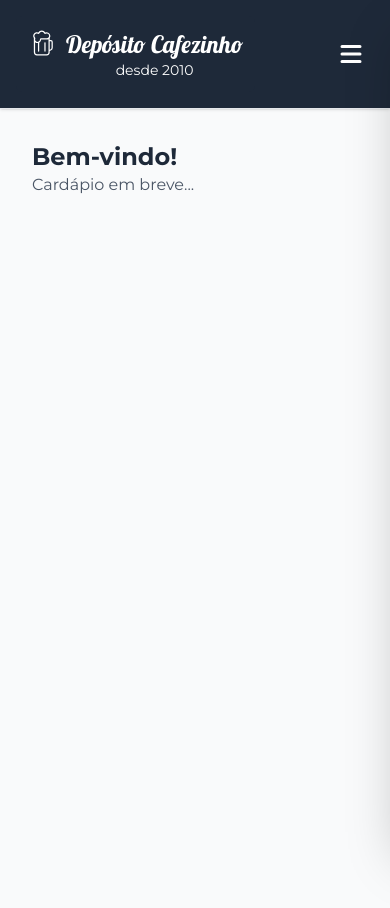
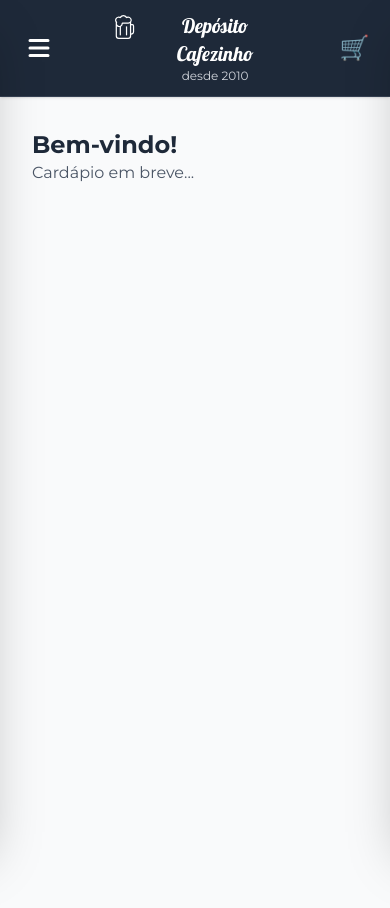
Before and after one commit to flavio16silva/deposito-cafezinho-react, a React (Vite) app: page / in a window 390 px wide. Shown: the top 908 px of the page. Built offline with nearby package versions, Linux system fonts and the light colour scheme.

Commit message:
Navbar: Componente refeito para atender mobile e desktop

```diff
--- a/src/components/navbar.jsx
+++ b/src/components/navbar.jsx
@@ -5,6 +5,7 @@ import { HiMenu, HiX } from "react-icons/hi"
 
 const Navbar = () => {
   const [isMenuOpen, setIsMenuOpen] = useState(false)
+  const [isCarrinhoOpen, setIsCarrinhoOpen] = useState(false)
 
   const navItems = [
     { path: "/salgados", label: "Salgados" },
@@ -13,58 +14,66 @@ const Navbar = () => {
   ]
 
   return (
-    <nav className="bg-gray-800 border-b border-gray-200 shadow-sm sticky top-0 z-10">
-      <div className="max-w-7xl mx-auto px-4 py-4">
+    <>
+      <nav className="bg-gray-800 border-b border-gray-700 shadow-sm sticky top-0 z-10">
+        <div className="max-w-full mx-auto px-4 py-3">
 
-        <div className="flex items-center justify-between">
+          <div className="flex flex-col">
 
-          {/* Logo */}
-          <div className="flex items-center gap-3">
-            <div className="flex bg-gray-800 p-3 rounded-md items-start gap-2">
-              <CiBeerMugFull className="text-white text-3xl" />
-              <div>
-                <h1 className="font-logo text-2xl text-white">
+            {/* Layout: Hamburguer | Logo | Carrinho */}
+            <div className="flex items-center justify-around  md:justify-between gap-12">
+
+              {/* ESQUERDA: Botão Hamburguer (Mobile) */}
+              <button
+                onClick={() => setIsMenuOpen(true)}
+                className=" md:hidden text-white p-2 rounded-lg hover:bg-gray-700 transition-colors"
+              >
+                <HiMenu className="text-3xl" />
+              </button>
+
+              {/* CENTRO: Logo */}
+              <div className="flex items-start gap-1 ">
+                <CiBeerMugFull className="text-white text-3xl text-center items-start" />
+                <div className="text-center">
+                  <h1 className="font-logo text-xl md:text-2xl text-white">
                     Depósito Cafezinho
                   </h1>
-                <p className="font-sans text-sm text-white text-center">
+                  <p className="font-sans text-xs md:text-sm text-gray-300">
                     desde 2010
                   </p>
                 </div>
               </div>
+
+              {/* DIREITA: Carrinho (ícone) */}
+              <div className="w-10 h-10 m flex items-center justify-center">
+                <button
+                  onClick={() => setIsCarrinhoOpen(true)}
+                  className="text-white text-2xl hover:text-amber-400 transition-colors">
+                  🛒
+                </button>
               </div>
 
-          {/* Links Desktop - Centro */}
-          <div className="hidden md:flex items-center justify-center gap-2 absolute left-1/2 transform -translate-x-1/2">
-            {navItems.map(item => (
-              <Link
-                key={item.path}
-                to={item.path}
-                className="px-4 py-2 text-white hover:bg-gray-700 rounded-lg transition-colors"
-              >
-                {item.label}
-              </Link>
-            ))}
             </div>
 
-          {/* Botão Hambúrguer - Direita (Mobile) */}
-          <button
-            onClick={() => setIsMenuOpen(true)}
-            className="md:hidden text-white p-2 rounded-lg hover:bg-gray-700 transition-colors"
-          >
-            <HiMenu className="text-3xl" />
-          </button>
+            {/* LINKS DESKTOP  */}
+            <div className="hidden md:flex justify-center gap-6 mt-2">
+              <Link to="/salgados" className="text-white hover:text-amber-400 transition-colors">
+                Salgados
+              </Link>
+              <Link to="/combos" className="text-white hover:text-amber-400 transition-colors">
+                Combos
+              </Link>
+              <Link to="/bebidas" className="text-white hover:text-amber-400 transition-colors">
+                Bebidas
+              </Link>
+            </div>
 
-          {/* Overlay - aparece só quando menu aberto */}
-          {/* {isMenuOpen && (
-            <div
-              className="fixed inset-0 bg-black bg-opacity-50 z-40"
-              onClick={() => setIsMenuOpen(false)}
-            />
-          )} */}
+          </div>
+        </div>
 
-          {/* MENU MOBILE - SEMPRE existe no DOM, apenas desliza */}
-          <div className={`fixed top-0 right-0 h-full w-full bg-gray-800 shadow-2xl z-50 transform transition-transform duration-500
-            ${isMenuOpen ? "translate-x-0" : "translate-x-full"}`}>
+        {/* MENU MOBILE */}
+        <div className={`fixed top-0 left-0 h-full w-80 bg-gray-800 shadow-2xl z-50 transform transition-transform duration-300 ease-in-out
+        ${isMenuOpen ? "translate-x-0" : "-translate-x-full"}`}>
 
           <div className="flex justify-between items-center p-4 border-b border-gray-700">
             <span className="text-white font-bold">Menu</span>
@@ -77,26 +86,43 @@ const Navbar = () => {
           </div>
 
           <ul className="flex flex-col p-4 space-y-3">
-              <li>
-                <Link to="/cardapio/salgados" onClick={() => setIsMenuOpen(false)} className="block px-4 py-3 text-white hover:bg-gray-700 rounded-lg">
-                  Salgados
+            {navItems.map(item => (
+              <li key={item.path}>
+                <Link
+                  to={item.path}
+                  onClick={() => setIsMenuOpen(false)}
+                  className="block px-4 py-3 text-white hover:bg-gray-700 rounded-lg transition-colors"
+                >
+                  {item.label}
                 </Link>
               </li>
-              <li>
-                <Link to="/cardapio/combos" onClick={() => setIsMenuOpen(false)} className="block px-4 py-3 text-white hover:bg-gray-700 rounded-lg">
-                  Combos
-                </Link>
-              </li>
-              <li>
-                <Link to="/cardapio/bebidas" onClick={() => setIsMenuOpen(false)} className="block px-4 py-3 text-white hover:bg-gray-700 rounded-lg">
-                  Bebidas
-                </Link>
-              </li>
+            ))}
           </ul>
         </div>
+      </nav>
+
+      {/* MODAL DO CARRINHO */}
+      <div className={`fixed top-0 right-0 h-full w-80 bg-gray-800 shadow-2xl z-50 transform transition-transform duration-300 ease-in-out
+      ${isCarrinhoOpen ? "translate-x-0" : "translate-x-full"}`}>
+
+        <div className="flex justify-between items-center p-4 border-b border-gray-700">
+          <span className="text-white font-bold text-lg">🛒 Carrinho</span>
+          <button
+            onClick={() => setIsCarrinhoOpen(false)}
+            className="text-white text-2xl hover:text-gray-300"
+          >
+            ✕
+          </button>
         </div>
+
+        <div className="flex flex-col items-center justify-center h-64">
+          <span className="text-6xl mb-4">😢</span>
+          <p className="text-gray-300 text-lg">Seu carrinho tá vazio</p>
+          <p className="text-gray-500 text-sm mt-2">Adicione itens para continuar</p>
         </div>
-    </nav>
+
+      </div>
+    </>
   )
 }
 
```
Lines whose indentation alone changed are shown as unchanged.
